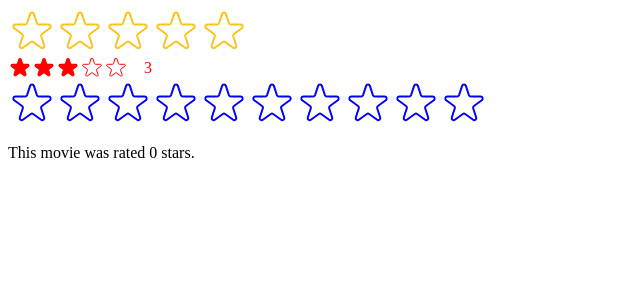
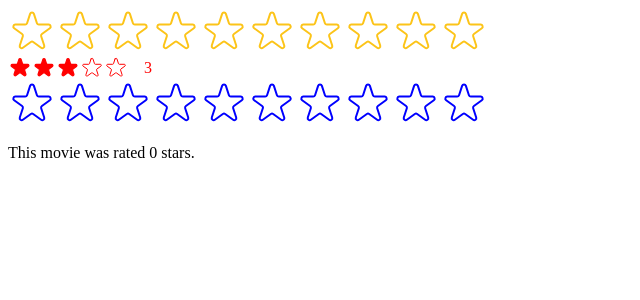
Before and after one commit to thomasmshaffery/react-tutorial, a React (Create React App) app in the folder usepopcorn/: page / in a window 1280 px wide. Shown: the top 300 px of the page, without its empty margins (0-640 px from the left). Built offline with nearby package versions, Linux system fonts and the light colour scheme.

Commit message:
PropTypes added

```diff
--- a/usepopcorn/src/index.js
+++ b/usepopcorn/src/index.js
@@ -20,7 +20,7 @@ root.render(
   <React.StrictMode>
     {/* <App /> */}
     <StarRating
-      maxRating={5}
+      maxRating={10}
       messages={["Terrible", "Bad", "Okay", "Good", "Amazing"]}
     />
     <StarRating size={24} color="red" className="test" defaultRating={3} />
```
Also changed, not shown: usepopcorn/src/StarRating.js (+11 -0 lines).
